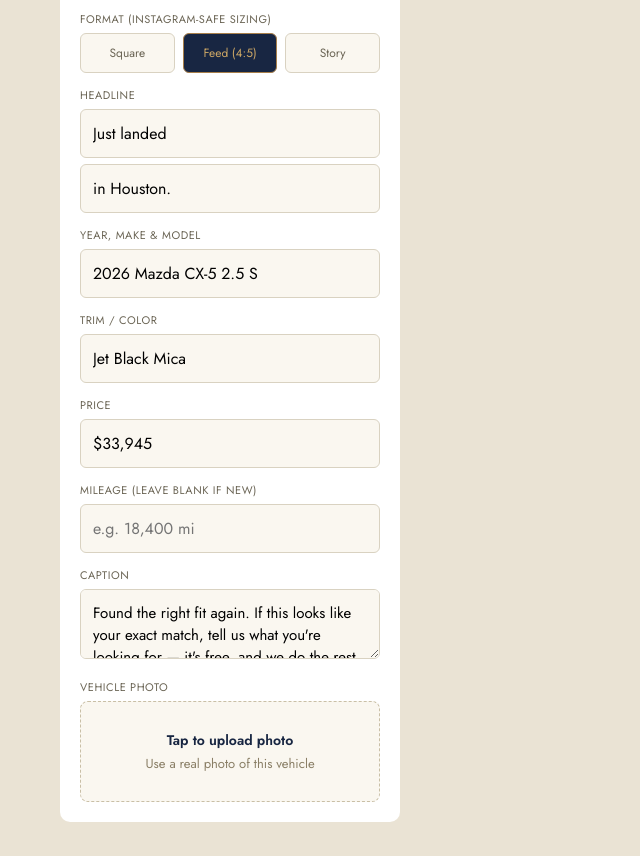
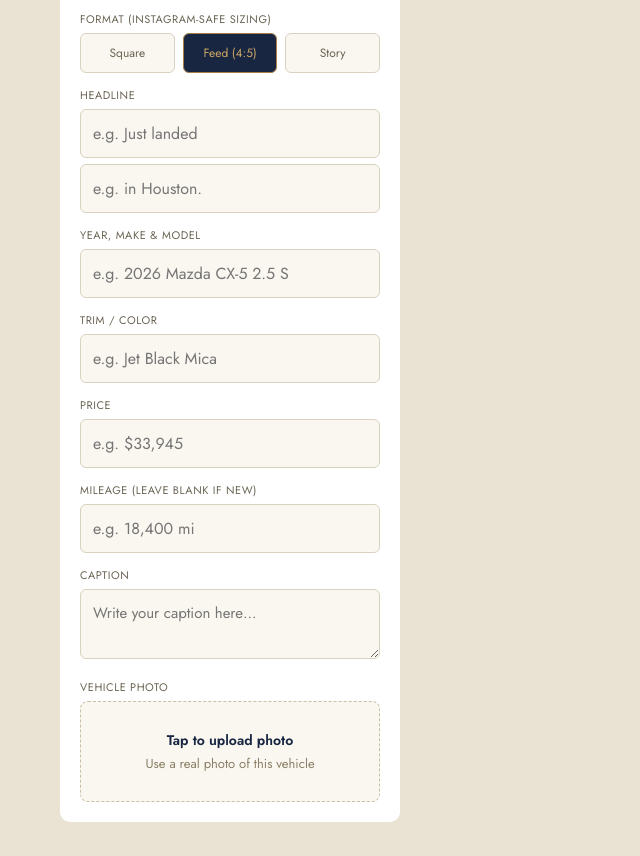
Before and after one commit to jeffakrong26/TheExactMatch, a plain HTML site: page marketing.html in a window 1280 px wide. Shown: the part 372-1228 px from the top of the page, without its empty margins (0-640 px from the left). Drawn offline with nearby package versions, Linux system fonts and the light colour scheme; a web font is replaced by a local one.

Commit message:
Clear prefilled sample data in marketing tool form
Fields now start blank (with placeholder hints) instead of the CX-5
sample listing, so the tool doesn't need to be cleared before each use.

```diff
--- a/marketing.html
+++ b/marketing.html
@@ -220,25 +220,25 @@
       </div>
 
       <label>Headline</label>
-      <input type="text" id="inHeadline" value="Just landed" oninput="render()">
-      <input type="text" id="inHeadlineAccent" value="in Houston." style="margin-top:6px;" oninput="render()">
+      <input type="text" id="inHeadline" value="" placeholder="e.g. Just landed" oninput="render()">
+      <input type="text" id="inHeadlineAccent" value="" placeholder="e.g. in Houston." style="margin-top:6px;" oninput="render()">
 
       <div id="vehicleFields">
         <label>Year, make & model</label>
-        <input type="text" id="inVehicle" value="2026 Mazda CX-5 2.5 S" oninput="render()">
+        <input type="text" id="inVehicle" value="" placeholder="e.g. 2026 Mazda CX-5 2.5 S" oninput="render()">
 
         <label>Trim / color</label>
-        <input type="text" id="inTrim" value="Jet Black Mica" oninput="render()">
+        <input type="text" id="inTrim" value="" placeholder="e.g. Jet Black Mica" oninput="render()">
 
         <label>Price</label>
-        <input type="text" id="inPrice" value="$33,945" oninput="render()">
+        <input type="text" id="inPrice" value="" placeholder="e.g. $33,945" oninput="render()">
 
         <label>Mileage (leave blank if new)</label>
         <input type="text" id="inMiles" value="" placeholder="e.g. 18,400 mi" oninput="render()">
       </div>
 
       <label id="noteLabel">Caption</label>
-      <textarea id="inNote" oninput="render()">Found the right fit again. If this looks like your exact match, tell us what you're looking for — it's free, and we do the rest.</textarea>
+      <textarea id="inNote" placeholder="Write your caption here…" oninput="render()"></textarea>
 
       <label>Vehicle photo</label>
       <div class="upload" onclick="document.getElementById('photoInput').click()">
@@ -257,18 +257,18 @@
           <div class="content">
             <div class="top-block">
               <span class="type-badge" id="typeBadge">NEW ARRIVAL</span>
-              <h1 class="card-h" id="headline">Just landed<br><em id="headlineAccent">in Houston.</em></h1>
+              <h1 class="card-h" id="headline"><br><em id="headlineAccent"></em></h1>
             </div>
             <div class="spacer"></div>
             <div class="bottom-block">
               <div class="facts" id="factsRow">
                 <div>
                   <p class="fact-label">VEHICLE</p>
-                  <p class="fact-value" id="factVehicle">2026 Mazda CX-5 2.5 S</p>
+                  <p class="fact-value" id="factVehicle"></p>
                 </div>
                 <div>
                   <p class="fact-label">TRIM</p>
-                  <p class="fact-value" id="factTrim">Jet Black Mica</p>
+                  <p class="fact-value" id="factTrim"></p>
                 </div>
                 <div id="milesBlock" style="display:none;">
                   <p class="fact-label">MILES</p>
@@ -276,10 +276,10 @@
                 </div>
                 <div>
                   <p class="fact-label">PRICE</p>
-                  <p class="fact-value" id="factPrice">$33,945</p>
+                  <p class="fact-value" id="factPrice"></p>
                 </div>
               </div>
-              <p class="note" id="noteText">Found the right fit again. If this looks like your exact match, tell us what you're looking for — it's free, and we do the rest.</p>
+              <p class="note" id="noteText"></p>
               <div class="card-footer">
                 <div>
                   <p class="wordmark">The<span class="accent">Exact</span>Match</p>
```
